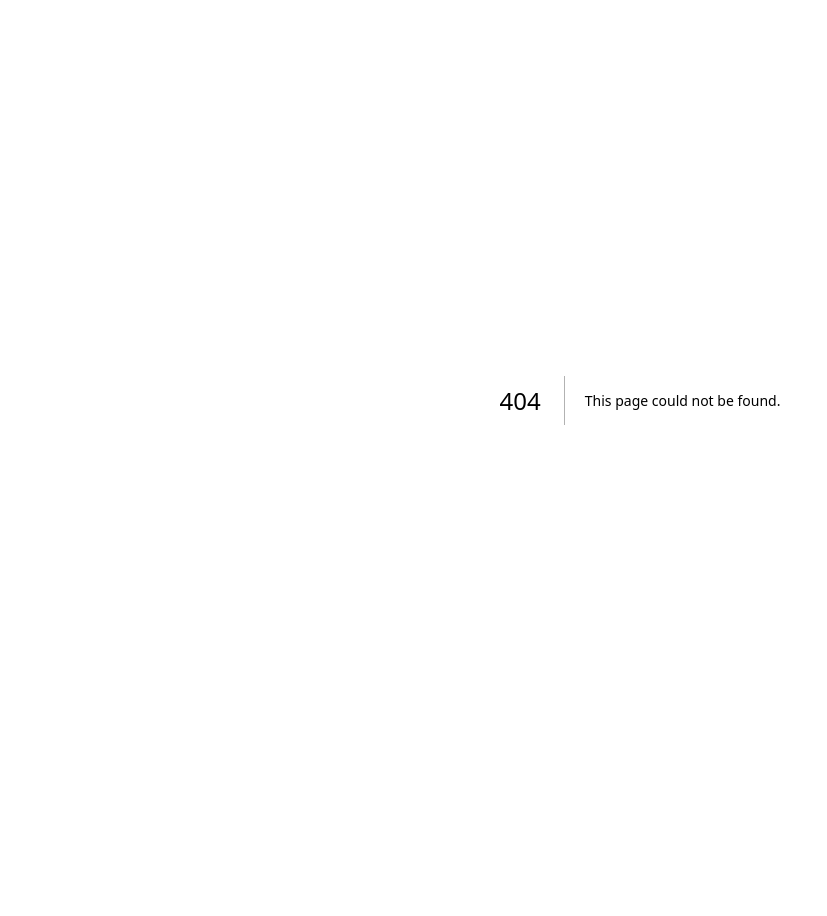
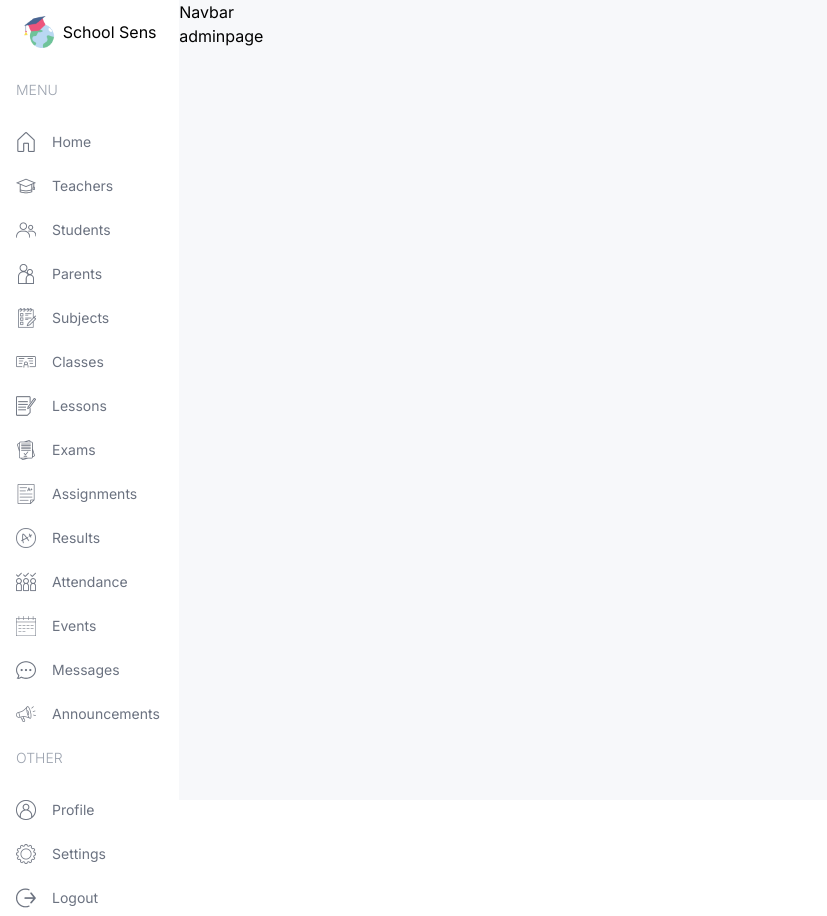
Before and after one commit to safak/next-dashboard-ui, a Next.js app: page /dashboard/admin in a window 1280 px wide. Before the commit this address had no page. Shown: the whole page, without its empty margins (0-827 px from the left). Before the commit the page ends 800 px from the top, so only its background shows below. Built offline with nearby package versions, Linux system fonts and the light colour scheme.

Commit message:
First commit

```diff
--- /dev/null
+++ b/src/app/dashboard/admin/page.tsx
@@ -0,0 +1,7 @@
+const AdminPage =() => {
+    return(
+        <div className="">adminpage</div>
+    )
+};
+
+export default AdminPage;
--- /dev/null
+++ b/src/app/dashboard/layout.tsx
@@ -0,0 +1,32 @@
+import Menu from "@/components/Menu";
+import Navbar from "@/components/Navbar";
+import Image from "next/image";
+import Link from "next/link";
+
+export default function DashboardLayout({
+  children,
+}: Readonly<{
+  children: React.ReactNode;
+}>) {
+  return (
+    <div className="h-screen flex">
+      {/* LEFT */}
+      <div className="w-[14%] md:w-[8%] lg:w-[16%] xl:w-[14%] p-4">
+        <Link
+          href="/"
+          className="flex items-center justify-center lg:justifystart gap-2"
+        >
+          <Image src="/logo.png" alt="logo" width={32} height={32} />
+          <span className="hidden lg:block">School Sens</span>
+        </Link>
+        <Menu />
+      </div>
+
+      {/* RIGHT */}
+      <div className="w-[86%] md:w-[92%] lg:w-[84%] xl:w-[86%] bg-[#F7F8FA] overflow-scroll">
+        <Navbar />
+        {children}
+      </div>
+    </div>
+  );
+}
--- /dev/null
+++ b/src/app/dashboard/parent/page.tsx
@@ -0,0 +1,7 @@
+const ParentPage =() => {
+    return (
+        <div className="">ParentPage</div>
+    )
+};
+
+export default ParentPage;
--- /dev/null
+++ b/src/app/dashboard/student/page.tsx
@@ -0,0 +1,7 @@
+const StudentPage = () => {
+    return (
+        <div>StudentPage</div>
+    )
+};
+
+export default StudentPage;
--- /dev/null
+++ b/src/app/dashboard/teacher/page.tsx
@@ -0,0 +1,7 @@
+const TeacherPage = () => {
+    return (
+        <div className="">Teacherpage</div>
+    )
+};
+
+export default TeacherPage;
--- a/src/app/layout.tsx
+++ b/src/app/layout.tsx
@@ -5,7 +5,7 @@ import "./globals.css";
 const inter = Inter({ subsets: ["latin"] });
 
 export const metadata: Metadata = {
-  title: "Lama Dev School Management Dashboard",
+  title: "Sens School Management Dashboard",
   description: "Next.js School Management System",
 };
 
--- /dev/null
+++ b/src/app/sign-in/page.tsx
@@ -0,0 +1,7 @@
+const LoginPage = () => {
+    return (
+        <div className="">Login page</div>
+    )
+};
+
+export default LoginPage;
--- a/src/components/Menu.tsx
+++ b/src/components/Menu.tsx
@@ -1,3 +1,6 @@
+import Image from "next/image";
+import Link from "next/link";
+
 const menuItems = [
   {
     title: "MENU",
@@ -112,3 +115,29 @@ const menuItems = [
     ],
   },
 ];
+
+const Menu = () => {
+  return (
+    <div className="mt-4 text-sm">
+      {menuItems.map((i) => (
+        <div className="flex flex-col gap-2" key={i.title}>
+          <span className="hidden lg:block text-gray-400 font-light my-4">
+            {i.title}
+          </span>
+          {i.items.map((item) => (
+            <Link
+              href={item.href}
+              key={item.label}
+              className="flex items.center justify-center lg:justify-start gap-4 text-gray-500 py-2"
+            >
+              <Image src={item.icon} alt="" width={20} height={20} />
+              <span className="hidden lg:block">{item.label}</span>
+            </Link>
+          ))}
+        </div>
+      ))}
+    </div>
+  );
+};
+
+export default Menu;
--- /dev/null
+++ b/src/components/Navbar.tsx
@@ -0,0 +1,5 @@
+const Navbar = () => {
+  return <div className="">Navbar</div>;
+};
+
+export default Navbar;
```
